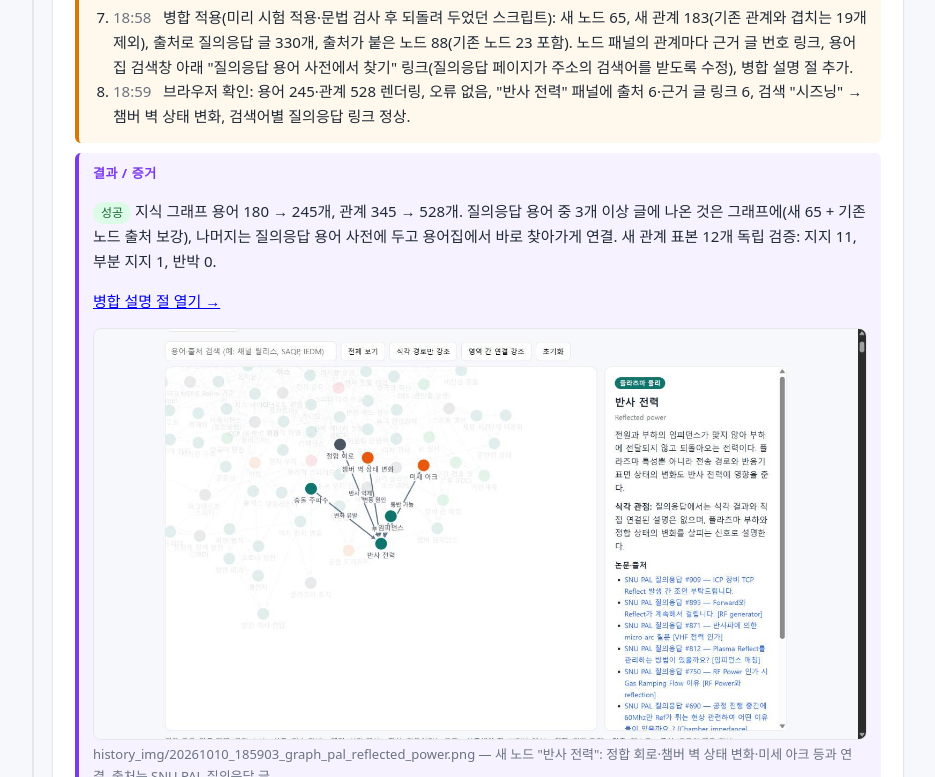
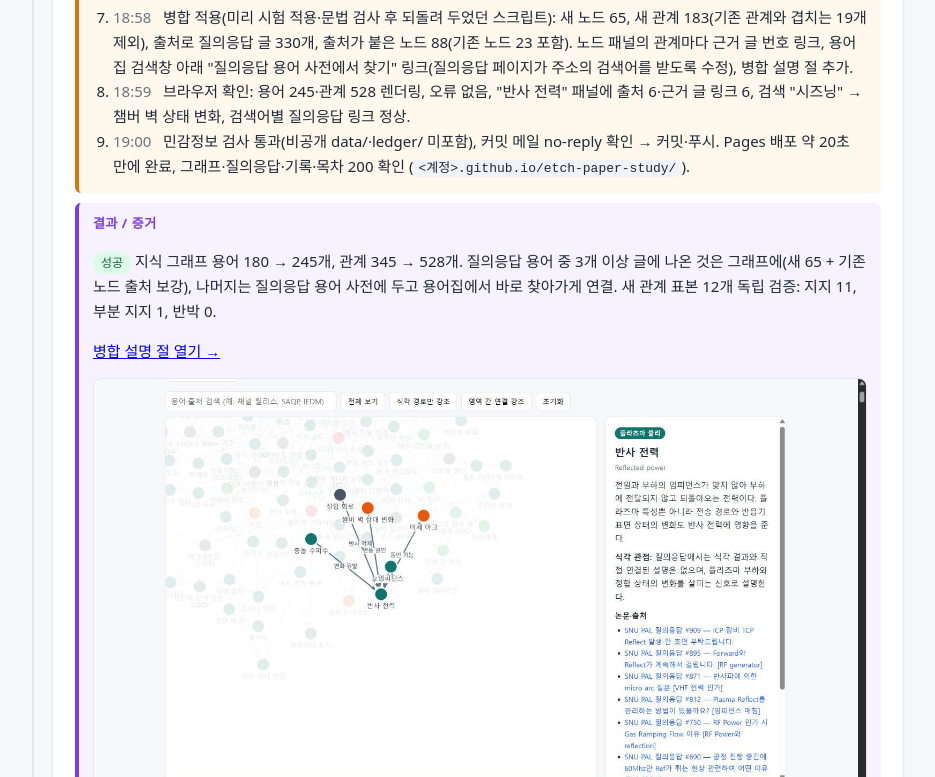
Before and after one commit to garam827/etch-paper-study, a plain HTML site: page history/phase-10.html in a window 1280 px wide. Shown: the part 3740-4517 px from the top of the page, without its empty margins (176-1111 px from the left). Drawn offline with Linux system fonts and the light colour scheme.

Commit message:
작업 기록 #41: 배포 확인 추가
Co-Authored-By: Claude Opus 5.5 <noreply@anthropic.com>
Claude-Session: https://claude.ai/code/session_019L11TdJCK4QvtsXLCRXFkK

```diff
--- a/history/phase-10.html
+++ b/history/phase-10.html
@@ -159,6 +159,7 @@
           <li><time>18:58</time> 판정 기록·gate: <b>채택 11 · 조건부 1 · 반박 0</b>. 조건부 1개(이동도 → 쉬스 "형성 원인")는 관계는 답변에 있으나 덧붙인 설명 문장("전자가 먼저 빠져나간다")이 답변에 없음 — 그래프에는 관계 이름만 들어가므로 관계는 유지. 표본에서 반박이 없어 202개 관계 모두 반영 판단.</li>
           <li><time>18:58</time> 병합 적용(미리 시험 적용·문법 검사 후 되돌려 두었던 스크립트): 새 노드 65, 새 관계 183(기존 관계와 겹치는 19개 제외), 출처로 질의응답 글 330개, 출처가 붙은 노드 88(기존 노드 23 포함). 노드 패널의 관계마다 근거 글 번호 링크, 용어집 검색창 아래 "질의응답 용어 사전에서 찾기" 링크(질의응답 페이지가 주소의 검색어를 받도록 수정), 병합 설명 절 추가.</li>
           <li><time>18:59</time> 브라우저 확인: 용어 245·관계 528 렌더링, 오류 없음, "반사 전력" 패널에 출처 6·근거 글 링크 6, 검색 "시즈닝" → 챔버 벽 상태 변화, 검색어별 질의응답 링크 정상.</li>
+          <li><time>19:00</time> 민감정보 검사 통과(비공개 data/·ledger/ 미포함), 커밋 메일 no-reply 확인 → 커밋·푸시. Pages 배포 약 20초 만에 완료, 그래프·질의응답·기록·목차 200 확인 (<code>&lt;계정&gt;.github.io/etch-paper-study/</code>).</li>
         </ol>
       </section>
 
```
